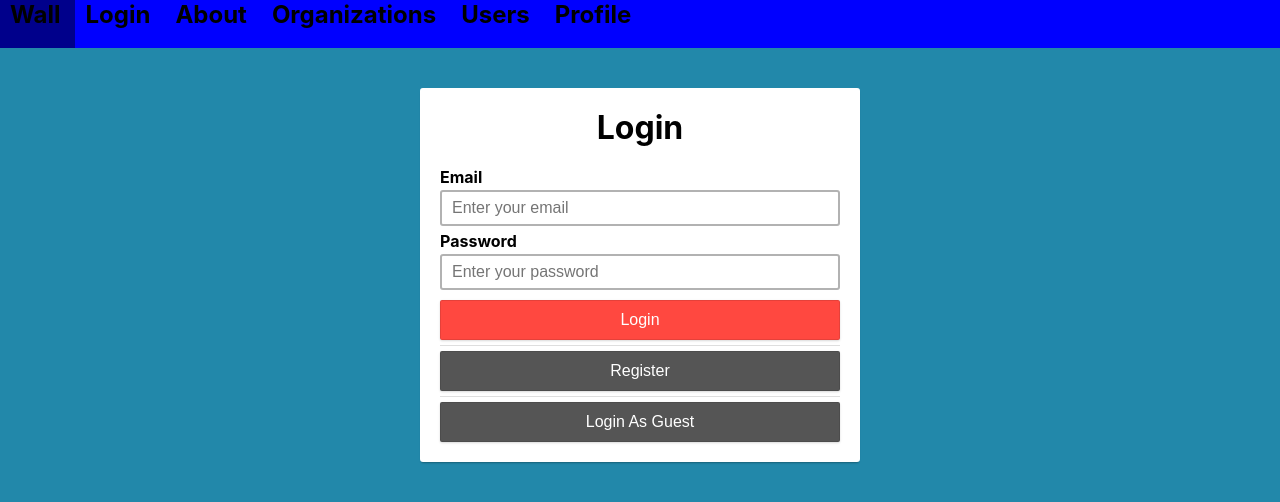
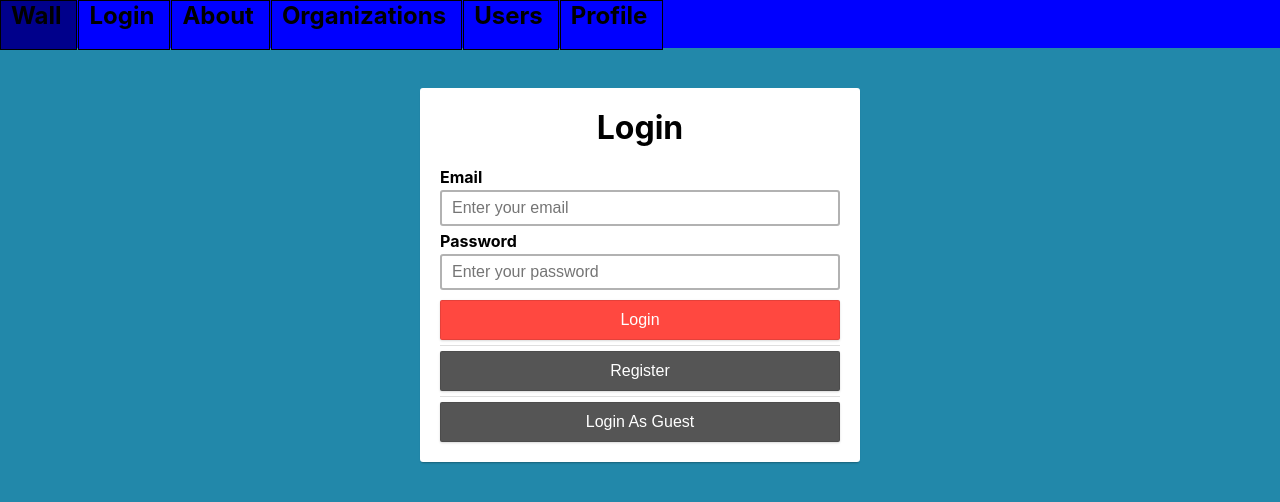
Before and after one commit to 12thStreetStudios/OwlHacks2020, a React (Create React App) app in the folder owlhacks2020/: page / in a window 1280 px wide. Shown: the top 502 px of the page. Built offline with nearby package versions, Linux system fonts and the light colour scheme.

Commit message:
Made Nav Boxes

```diff
--- a/owlhacks2020/src/style/Nav.css
+++ b/owlhacks2020/src/style/Nav.css
@@ -14,6 +14,9 @@
   width: auto;
   padding-left: 10px;
   padding-right: 15px;
+  border: solid;
+  border-width: 1px;
+  margin-right: 1px;
 }
 
 .navbar a {
```
